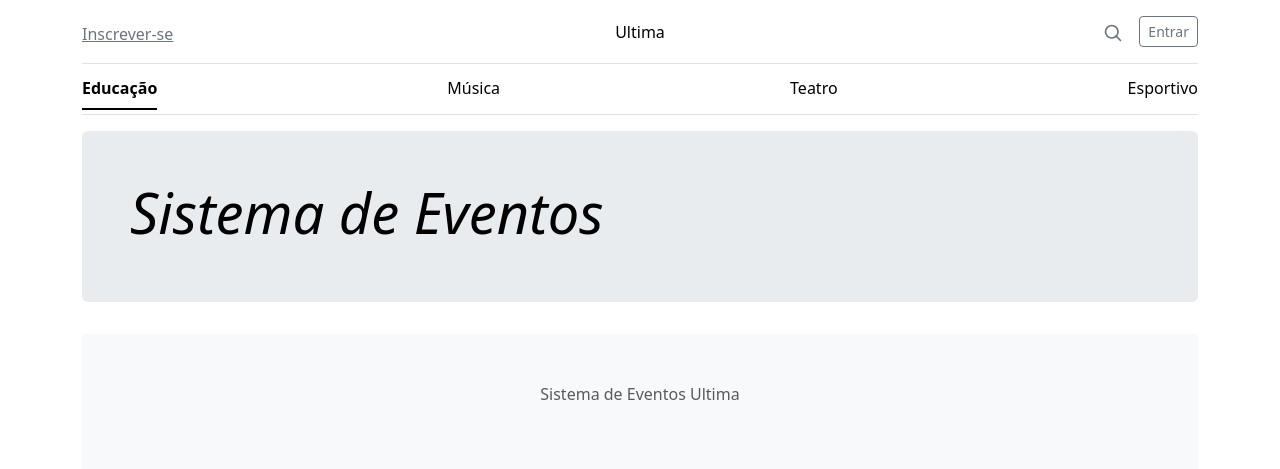
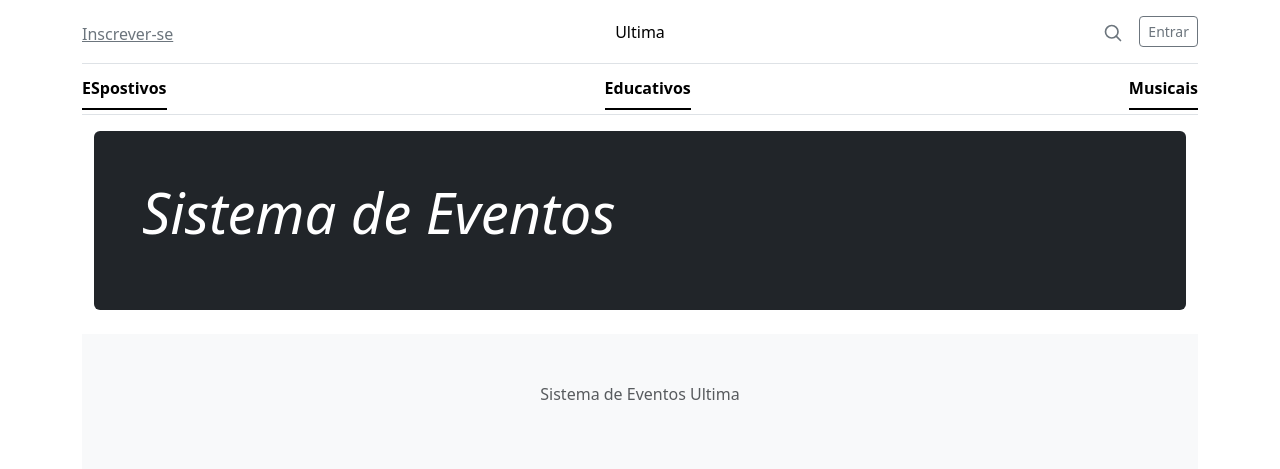
Before and after one commit to Kelvem01/modulo6-semana2, a Django app: page / in a window 1280 px wide. Shown: the top 469 px of the page. Run offline with Django 4.2, Linux system fonts and the light colour scheme; data comes from the database, SQL or seed files in the repository; both versions use the stored data as it was after the commit; some libraries are stand-ins or nearby versions.

Commit message:
criado as categorias

```diff
--- a/base/templates/base.html
+++ b/base/templates/base.html
@@ -19,23 +19,26 @@
                 </div>
                 <div class="col-4 d-flex justify-content-end align-items-center">
                     <a class="link-secondary" href="#" aria-label="Search">
-                        <svg xmlns="http://www.w3.org/2000/svg" width="20" height="20" fill="none" stroke="currentColor" stroke-linecap="round" stroke-linejoin="round" stroke-width="2" class="mx-3" role="img" viewBox="0 0 24 24"><title>Pesquisar</title><circle cx="10.5" cy="10.5" r="7.5"/><path d="M21 21l-5.2-5.2"/></svg>
+                        <svg xmlns="http://www.w3.org/2000/svg" width="20" height="20" fill="none" stroke="currentColor" stroke-linecap="round"
+                         stroke-linejoin="round" stroke-width="2" class="mx-3" role="img" viewBox="0 0 24 24"><title>Pesquisar</title><circle cx="10.5" cy="10.5"
+                         r="7.5"/><path d="M21 21l-5.2-5.2"/></svg>
                     </a>
                     <a class="btn btn-sm btn-outline-secondary" href="#">Entrar</a>
                 </div>
-            </header>
+            <div>
+        </header>
 
             <div class="nav-scroller py-1 mb-3 border-bottom">
                 <nav class="nav nav-underline justify-content-between">
-                    <a class="nav-item nav-link link-body-emphasis active" href="#">Educação</a>
-                    <a class="nav-item nav-link link-body-emphasis" href="#">Música</a>
-                    <a class="nav-item nav-link link-body-emphasis" href="#">Teatro</a>
-                    <a class="nav-item nav-link link-body-emphasis" href="#">Esportivo</a>
+                    {% for categoria in categorias %}
+                    <a class="nav-item nav-link link-body-emphasis active" href="#">{{ categoria.nome }}</a>
+                    {% endfor %}
                 </nav>
             </div>
 
-        <main>
-            <div class="p-4 p-md-5 mb-4 rounded text-body-emphasis bg-body-secondary">
+        <main class ="container">
+            <div class="p-4 p-md-5 mb-4 text-white rounded bg-dark">
+                <div class="col-md-6 px-0">
                 <h1 class="display-4 fst-italic">Sistema de Eventos</h1>
             </div>
 
--- a/base/views.py
+++ b/base/views.py
@@ -1,6 +1,8 @@
 from django.shortcuts import render
 from base.forms import InscreverForm
 from base.models import Contato
+
+from eventos.models import Categoria
 
 # Create your views here.
 def inicio(request):
@@ -22,7 +24,7 @@ def inicio(request):
 
     )
     contexto = {
-        'dados ' : dados
+        'dados ' : dados,
     }
 
     resposta = render (request , 'inicio.html', contexto)
--- /dev/null
+++ b/eventos/context_processors.py
@@ -0,0 +1,6 @@
+from eventos.models import Categoria
+
+def categorias (request):
+    return{
+        'categorias':Categoria.objects.all()
+    }
--- a/ultima/settings.py
+++ b/ultima/settings.py
@@ -65,6 +65,7 @@ TEMPLATES = [
                 'django.template.context_processors.request',
                 'django.contrib.auth.context_processors.auth',
                 'django.contrib.messages.context_processors.messages',
+                'eventos.context_processors.categorias',
             ],
         },
     },
```
Also changed, not shown: db.sqlite3.
